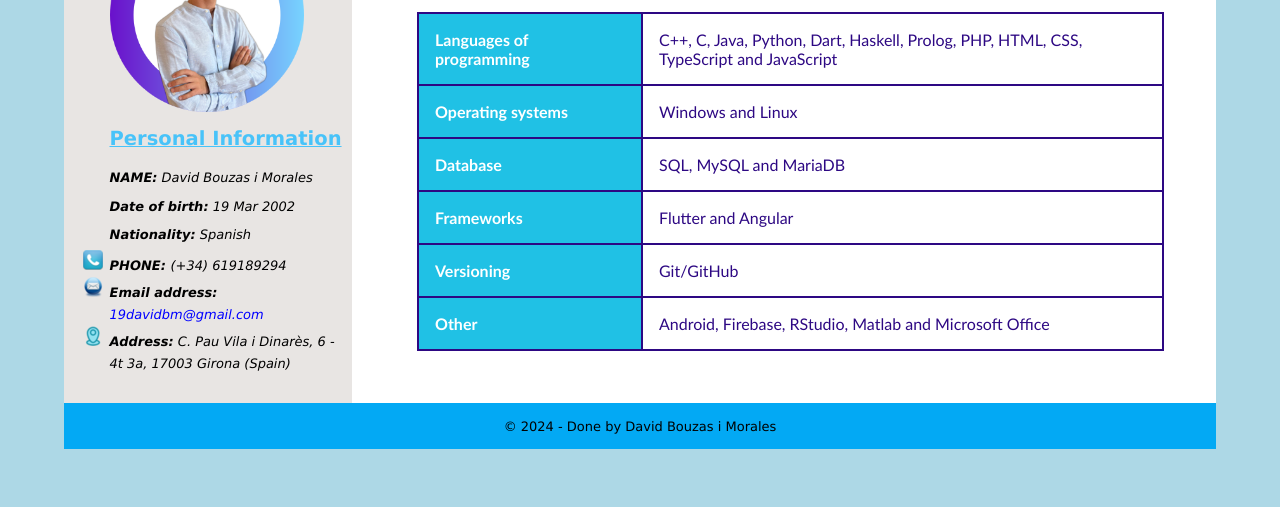
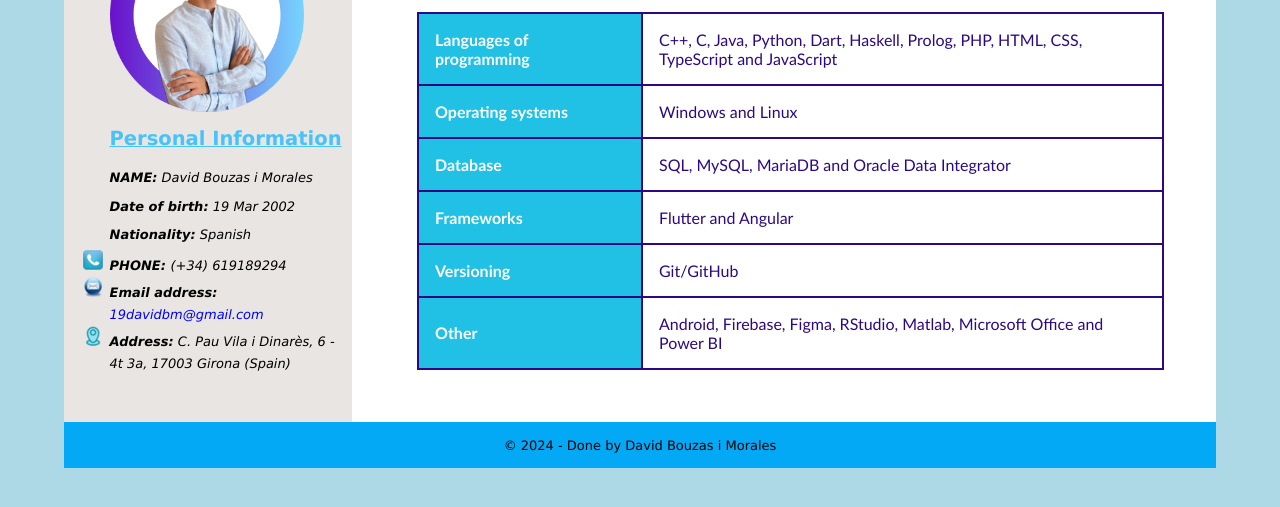
Before and after one commit to DavidBM19/P1_CV, a plain HTML site: page digitalSkills.html in a window 1280 px wide. Shown: the part 283-790 px from the top of the page. Drawn offline with Linux system fonts and the light colour scheme.

Commit message:
Actualitzat 04/09/24

```diff
--- a/digitalSkills.html
+++ b/digitalSkills.html
@@ -101,7 +101,7 @@
 				</tr>
 				<tr>
 					<th>Database</th>
-					<td>SQL, MySQL and MariaDB</td>
+					<td>SQL, MySQL, MariaDB and Oracle Data Integrator</td>
 				</tr>
 				<tr>
 					<th>Frameworks</th>
@@ -113,7 +113,7 @@
 				</tr>
 				<tr>
 					<th>Other</th>
-					<td>Android, Firebase, RStudio, Matlab and Microsoft Office</td>
+					<td>Android, Firebase, Figma, RStudio, Matlab, Microsoft Office and Power BI</td>
 				</tr>
 			</table>
 		</div>
```
Also changed, not shown: educationTraining.html (+1 -1 lines), index.html (+1 -1 lines), 1 other file.
